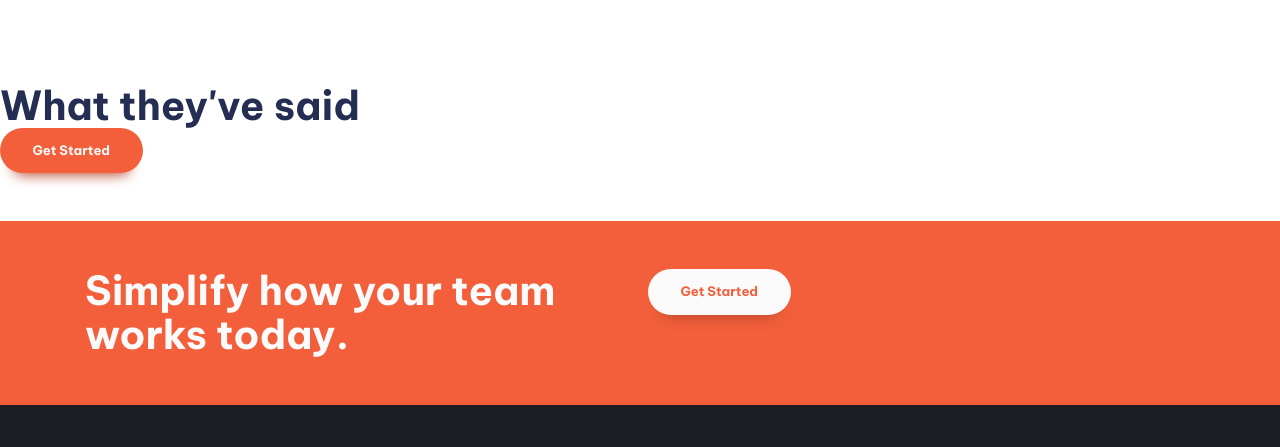
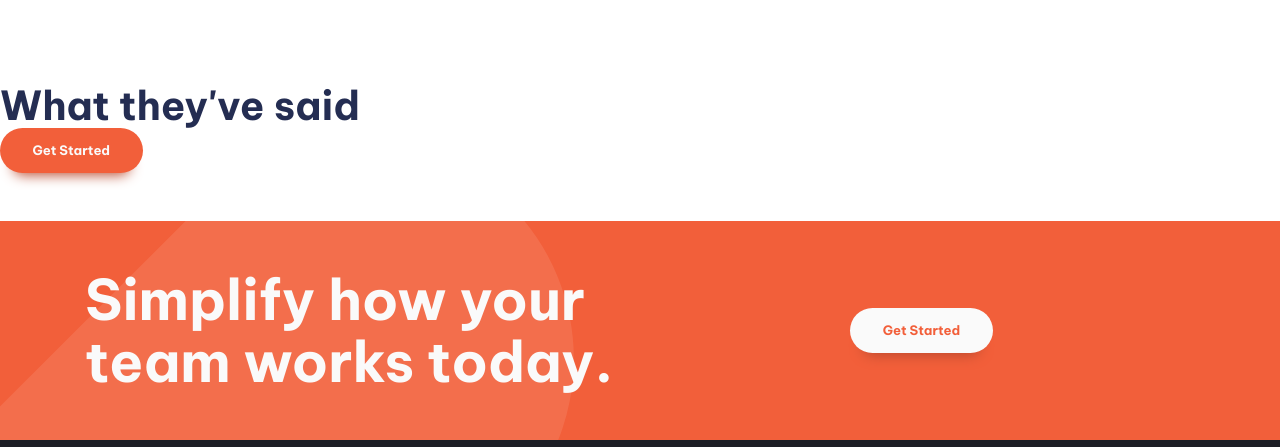
Before and after one commit to Lewis-mbui/fem-manage-landing-page, a website built with Vite: page index.html in a window 1280 px wide. Shown: the part 1352-1799 px from the top of the page. Built offline with nearby package versions, Linux system fonts and the light colour scheme.

Commit message:
Build CTA section

```diff
--- a/index.html
+++ b/index.html
@@ -137,13 +137,13 @@
 
       <section class="cta | padding-block-700 bg-accent-400 text-neutral-100">
         <div class="container">
-          <div class="even-columns">
+          <div class="even-columns | vertical-align-center">
             <div>
-              <p class="fs-secondary-heading fw-bold">
+              <p class="fs-primary-heading fw-bold">
                 Simplify how your team works today.
               </p>
             </div>
-            <div>
+            <div class="justify-self-end-md">
               <button class="button" data-type="inverted">Get Started</button>
             </div>
           </div>
--- a/src/style.css
+++ b/src/style.css
@@ -253,6 +253,30 @@ p[data-width="wide"] {
   }
 }
 
+/* CTA */
+.cta {
+  position: relative;
+  isolation: isolate;
+  text-align: center;
+}
+
+@media (min-width: 50em) {
+  .cta {
+    text-align: left;
+  }
+}
+
+.cta::before {
+  content: "";
+  position: absolute;
+  z-index: -1;
+  inset: 0;
+  background-image: url("../images/bg-tablet-pattern.svg"),
+  url("../images/bg-tablet-pattern.svg");
+  background-position: -15rem -5rem, 80rem -42rem;
+  background-repeat: no-repeat;
+  opacity: 0.1;
+}
 
 /* Utility Classes */
 .visually-hidden {
@@ -275,14 +299,29 @@ p[data-width="wide"] {
   margin-inline: auto;
 }
 
+.even-columns {
+  display: grid;
+  gap: 1rem;
+}
+
+.vertical-align-center {
+  align-items: center;
+}
+
+/* .justify-self-end {
+  justify-self: end;
+} */
+
+/* For larger screens */
+@media (min-width: 50em) {
+  .justify-self-end-md {
+    justify-self: center;
+  }
+}
+
 /* flow utility class for spacing */
 :where(.flow > :not(:first-child)) {
   margin-top: var(--flow-spacer, 3em);
-}
-
-.even-columns {
-  display: grid;
-  gap: 1rem;
 }
 
 @media (min-width: 50em) {
```
